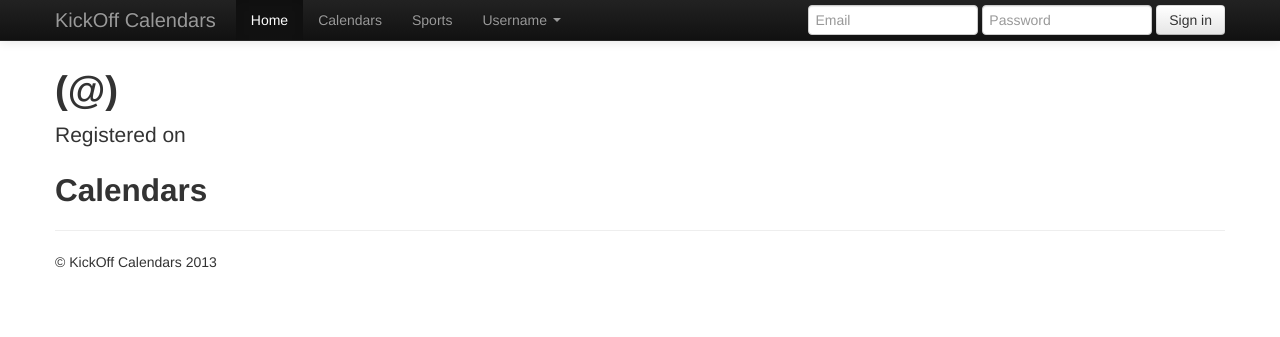
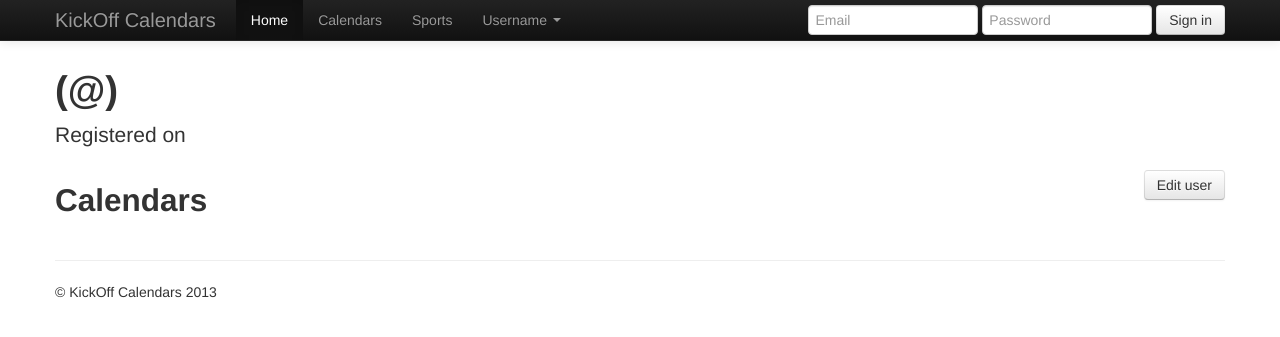
Before and after one commit to si/kickoff, a CakePHP app: the page made by app/View/Users/scaffold.view.ctp in a window 1280 px wide. Shown: the top 337 px of the page. Run offline with PHP 8.4 and a stand-in for CakePHP, Linux system fonts and the light colour scheme; the template is opened without the code that fills it, so the values that code supplies are empty; some libraries are stand-ins or nearby versions.

Commit message:
Updates to the User Detail view and model to include calendar data

```diff
--- a/app/Model/User.php
+++ b/app/Model/User.php
@@ -4,6 +4,8 @@ class User extends AppModel {
   var $name = 'User';
   var $displayField = 'username';
 
-  var $hasAndBelongsToMany = 'Subscription';
+  var $hasMany = array(
+    'Calendar',
+  );
 
 }
--- a/app/View/Users/scaffold.view.ctp
+++ b/app/View/Users/scaffold.view.ctp
@@ -1,5 +1,11 @@
 <h1><?php echo $user['User']['first_name']; ?> (@<?php echo $user['User']['username']; ?>)</h1>
 <p class="lead">Registered on <?php echo $this->Time->format('D d M Y',$user['User']['created']); ?></p>
+
+<div class="pull-right">
+<?php echo $this->Html->link('Edit user', array('action'=>'edit',$user['User']['id']),array('class'=>'btn')); ?>
+</div>
+
+<div class="clearfix">
 <h2>Calendars</h2>
 <dl>
   <?php foreach($user['Calendar'] as $calendar) : ?>
@@ -7,3 +13,4 @@
   <dd><?php echo $calendar['description']; ?></dd>
   <?php endforeach; ?>
 </dl>
+</div>
```
